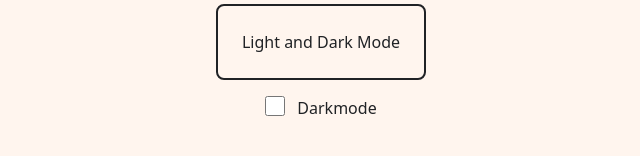
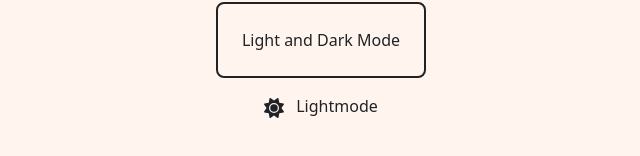
Before and after one commit to thazinnaing/DarkLightMode, a React (Vite) app: page / in a window 1280 px wide. Shown: the part 338-494 px from the top of the page, without its empty margins (319-959 px from the left). Built offline with nearby package versions, Linux system fonts and the light colour scheme.

Commit message:
feat: adding light dark icons, before using state to rerender

```diff
--- a/package.json
+++ b/package.json
@@ -10,6 +10,10 @@
     "preview": "vite preview"
   },
   "dependencies": {
+    "@fortawesome/free-brands-svg-icons": "^6.4.2",
+    "@fortawesome/free-regular-svg-icons": "^6.4.2",
+    "@fortawesome/free-solid-svg-icons": "^6.4.2",
+    "@fortawesome/react-fontawesome": "^0.2.0",
     "react": "^18.2.0",
     "react-dom": "^18.2.0"
   },
--- a/src/App.jsx
+++ b/src/App.jsx
@@ -1,4 +1,4 @@
-import React, { useEffect } from 'react';
+import React, { useEffect, useState } from 'react';
 import Page from './Pages/DarkMode';
 
 const App = () => {
--- a/src/Pages/DarkMode.jsx
+++ b/src/Pages/DarkMode.jsx
@@ -1,10 +1,14 @@
 import React, { useContext } from 'react';
-import { toggleTheme } from '../utils/colorScheme';
+import { isDark, toggleTheme } from '../utils/colorScheme';
 import Box from '../components/BoxOne';
 import BoxTwo from '../components/BoxTwo';
 import Text from '../components/Text';
+import { faMoon } from '@fortawesome/free-solid-svg-icons';
+import { faSun } from '@fortawesome/free-solid-svg-icons';
+import { FontAwesomeIcon } from '@fortawesome/react-fontawesome';
 
 const Page = () => {
+  console.log("darklight", isDark())
 
   return (
     <Box>
@@ -12,10 +16,15 @@ const Page = () => {
             Light and Dark Mode
         </BoxTwo>
         <div className="flex gap-3">
-            <input className="w-5 h-5" type="checkbox" onClick={toggleTheme} />
-            <Text>Darkmode</Text>
+            {/* <input className="w-5 h-5" type="checkbox" onClick={toggleTheme} /> */}
+            <div onClick={toggleTheme}>
+            {
+              isDark() ? <FontAwesomeIcon className="w-5 h-5 mt-1 text-light" icon={faMoon} /> : <FontAwesomeIcon className="w-5 h-5 mt-1 text-dark" icon={faSun} />
+            }
+
+            </div>
+            <Text>{isDark() ? "Darkmode" : "Lightmode"}</Text>
         </div>
-
 
     </Box>
 
```
Also changed, not shown: 1 other file (tests, documents, lock files or other folders).
